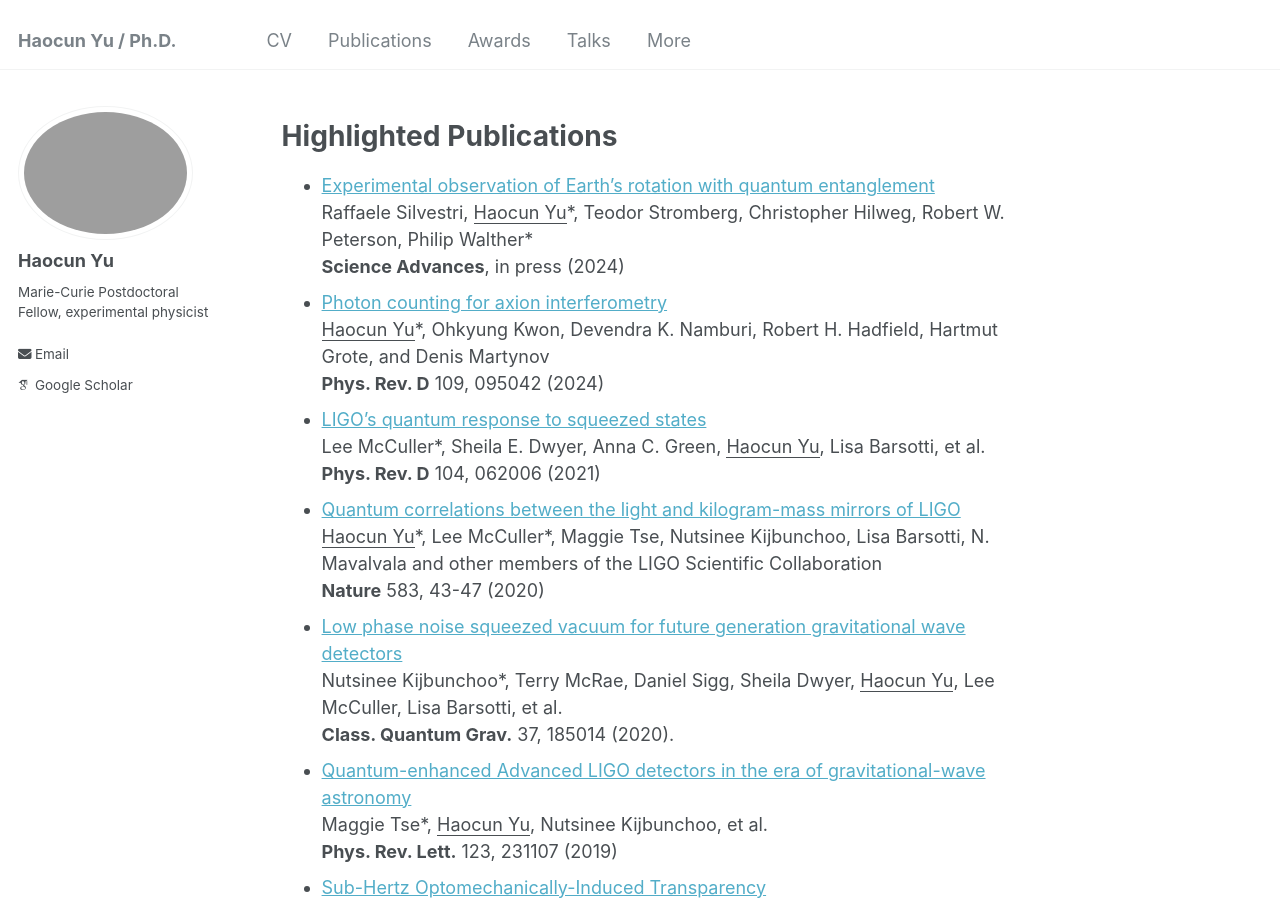
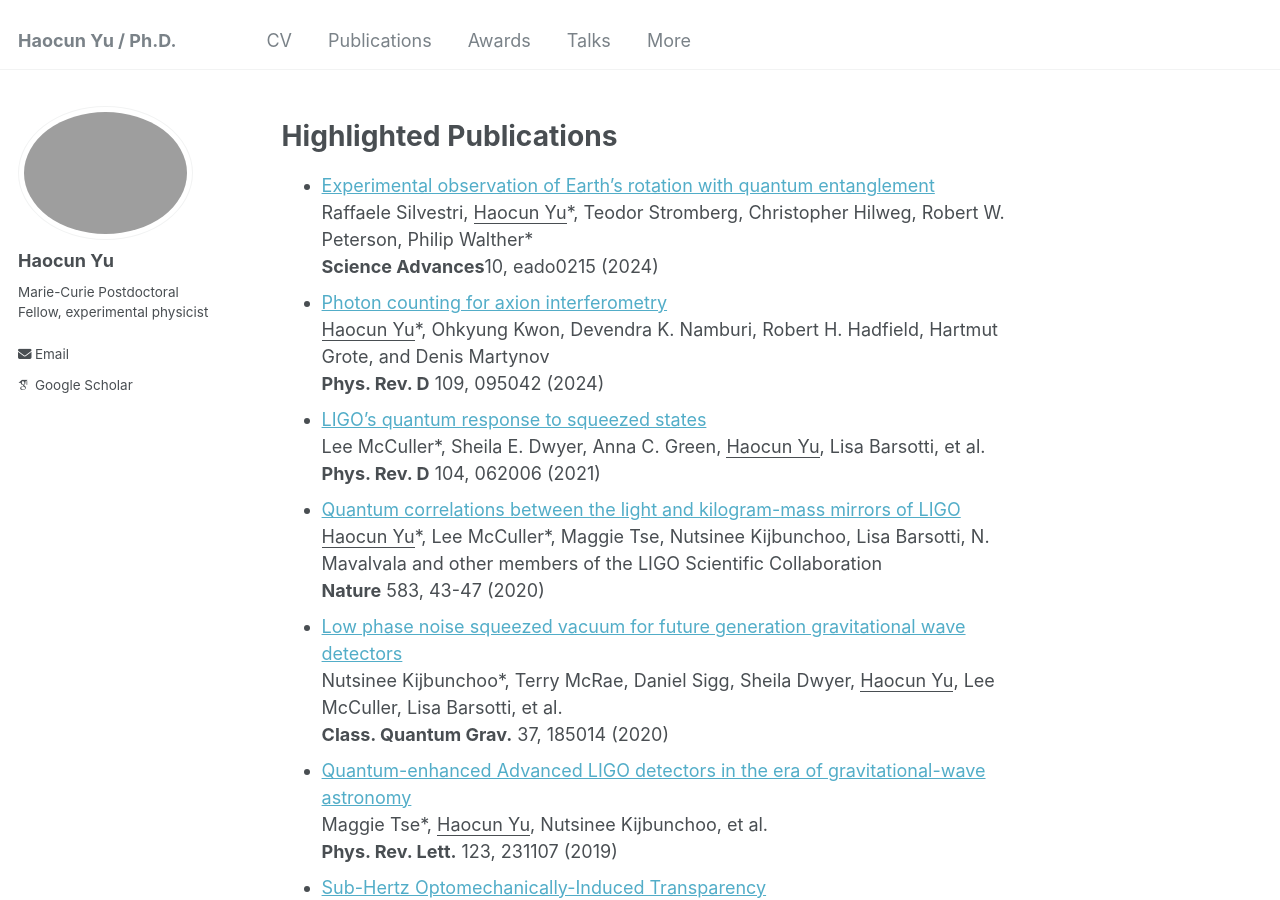
Before and after one commit to Haocun/haocun.github.io, a Jekyll site: the page built from _pages/pubs.md, in a window 1280 px wide and 900 px high. Built offline with Jekyll 4.4.1, drawn with Linux system fonts in a browser that asks for light colours; some web fonts are replaced.

Commit message:
Update pubs.md

```diff
--- a/_pages/pubs.md
+++ b/_pages/pubs.md
@@ -6,11 +6,11 @@ author_profile: true
 
 
 # Highlighted Publications
-* [Experimental observation of Earth's rotation with quantum entanglement]()  <br>  Raffaele Silvestri, <ins>Haocun Yu</ins>\*, Teodor Stromberg, Christopher Hilweg, Robert W. Peterson, Philip Walther\* <br>  **Science Advances**, in press (2024)
+* [Experimental observation of Earth's rotation with quantum entanglement](https://www.science.org/doi/10.1126/sciadv.ado0215)  <br>  Raffaele Silvestri, <ins>Haocun Yu</ins>\*, Teodor Stromberg, Christopher Hilweg, Robert W. Peterson, Philip Walther\* <br>  **Science Advances**10, eado0215 (2024)
 * [Photon counting for axion interferometry](https://journals.aps.org/prd/abstract/10.1103/PhysRevD.109.095042)  <br> <ins>Haocun Yu</ins>\*, Ohkyung Kwon, Devendra K. Namburi, Robert H. Hadfield, Hartmut Grote, and Denis Martynov <br> **Phys. Rev. D** 109, 095042 (2024)
 *  [LIGO's quantum response to squeezed states](https://journals.aps.org/prd/abstract/10.1103/PhysRevD.104.062006) <br> Lee McCuller\*, Sheila E. Dwyer, Anna C. Green, <ins>Haocun Yu</ins>, Lisa Barsotti, et al. <br> **Phys. Rev. D** 104, 062006 (2021)
 * [Quantum correlations between the light and kilogram-mass mirrors of LIGO](https://www.nature.com/articles/s41586-020-2420-8)  <br> <ins>Haocun Yu</ins>\*, Lee McCuller\*, Maggie Tse, Nutsinee Kijbunchoo, Lisa Barsotti, N. Mavalvala and other members of the LIGO Scientific Collaboration  <br>  **Nature** 583, 43-47 (2020)
-* [Low phase noise squeezed vacuum for future generation gravitational wave detectors](https://iopscience.iop.org/article/10.1088/1361-6382/aba4bb) <br> Nutsinee Kijbunchoo\*, Terry McRae, Daniel Sigg, Sheila Dwyer, <ins>Haocun Yu</ins>, Lee McCuller, Lisa Barsotti, et al. <br> **Class. Quantum Grav.** 37, 185014 (2020).
+* [Low phase noise squeezed vacuum for future generation gravitational wave detectors](https://iopscience.iop.org/article/10.1088/1361-6382/aba4bb) <br> Nutsinee Kijbunchoo\*, Terry McRae, Daniel Sigg, Sheila Dwyer, <ins>Haocun Yu</ins>, Lee McCuller, Lisa Barsotti, et al. <br> **Class. Quantum Grav.** 37, 185014 (2020)
 * [Quantum-enhanced Advanced LIGO detectors in the era of gravitational-wave astronomy](https://journals.aps.org/prl/abstract/10.1103/PhysRevLett.123.231107) <br> Maggie Tse*, <ins>Haocun Yu</ins>, Nutsinee Kijbunchoo, et al. <br> **Phys. Rev. Lett.** 123, 231107 (2019)
 * [Sub-Hertz Optomechanically-Induced Transparency](https://journals.aps.org/pra/abstract/10.1103/PhysRevA.100.013853) <br> Tim Bodiya, Vivishek Sudhir\*, Christopher Wipf, Nicolas Smith, Aaron Buikema, Antonios Kontos, <ins>Haocun Yu</ins>, Nergis Mavalvala <br> **Phys. Rev. A** 100, 013853 (2018)
 
```
